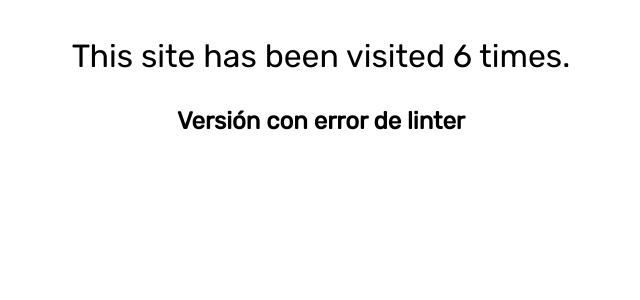
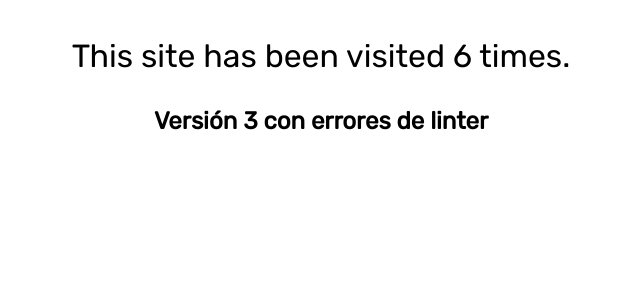
Before and after one commit to davidbermudez/flask-contador, a Flask app: page / in a window 1280 px wide. Shown: the part 163-463 px from the top of the page, without its empty margins (319-959 px from the left). Run offline with Flask 2, Linux system fonts and the light colour scheme.

Commit message:
third test error

```diff
--- a/templates/index.html
+++ b/templates/index.html
@@ -24,5 +24,5 @@
 <div>
     <h1>Welcome!</h1><br>
     <p>This site has been visited {{ count }} times.</p>
-    <h2>Versión con error de linter</h2>
+    <h2>Versión 3 con errores de linter</h2>
 </div>
```
Also changed, not shown: app.py (line endings or trailing spaces).
